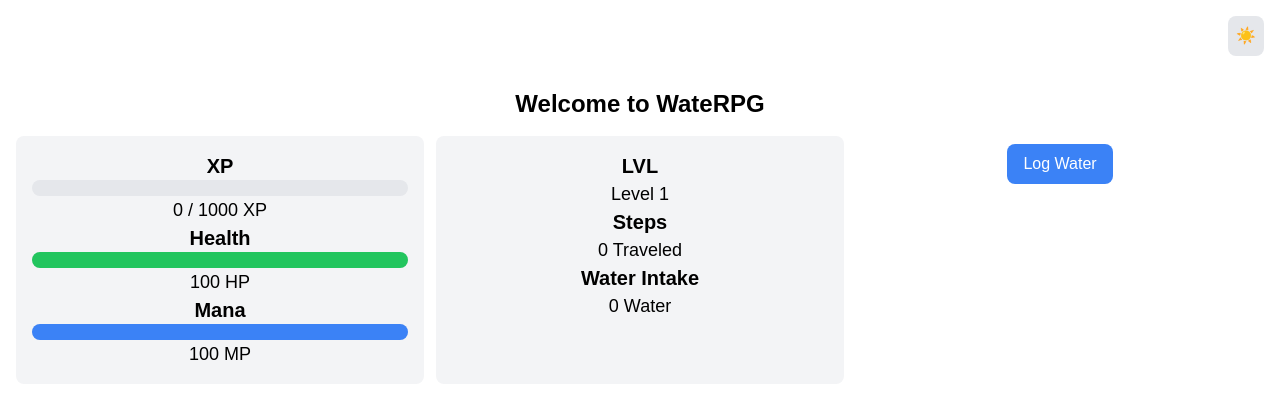
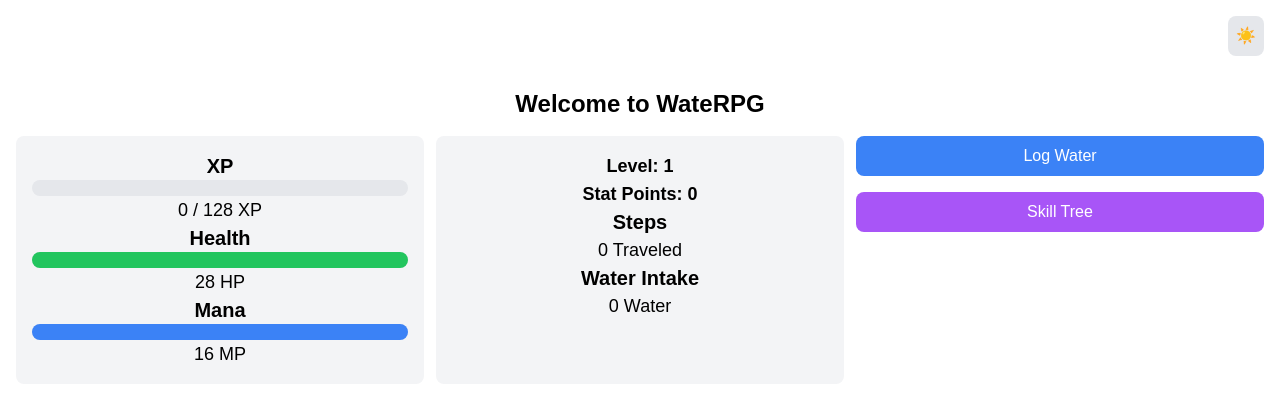
Before and after one commit to PabloGiraldo96/healtySteps, a Next.js app: page / in a window 1280 px wide. Shown: the top 398 px of the page. Built offline with nearby package versions, Linux system fonts and the light colour scheme.

Commit message:
XPTree + Stat Points

```diff
--- a/src/components/StatsUI.jsx
+++ b/src/components/StatsUI.jsx
@@ -1,6 +1,7 @@
 "use client";
 
 import { useState, useEffect } from 'react';
+import XpTree from './XpTree';
 
 const StatsUI = () => {
   const [steps, setSteps] = useState(0);
@@ -9,11 +10,13 @@ const StatsUI = () => {
   const [cooldown, setCooldown] = useState(0);
   const [xp, setXp] = useState(0);
   const [level, setLevel] = useState(1);
-  const maxXp = 1000;
+  const [statPoints, setStatPoints] = useState(0);
+  const [maxXp, setMaxXp] = useState(128);
+  const [showXpTree, setShowXpTree] = useState(false);
 
   const getWeightedRandomXP = () => {
     const random = Math.random();
-    const weightedXP = Math.floor(Math.pow(random, 2) * 1000) + 1;
+    const weightedXP = Math.floor(Math.pow(random, 2) * 16) + 1;
     return weightedXP;
   };
 
@@ -28,6 +31,8 @@ const StatsUI = () => {
             const newXp = prevXp + 10;
             if (newXp >= maxXp) {
               setLevel((prevLevel) => prevLevel + 1);
+              setStatPoints((prevStatPoints) => prevStatPoints + 1);
+              setMaxXp((prevMaxXp) => prevMaxXp * 2);
               return 0;
             }
             return newXp;
@@ -43,7 +48,7 @@ const StatsUI = () => {
     } else {
       console.log('Device motion is not supported on this device.');
     }
-  }, []);
+  }, [maxXp]);
 
   const handleWaterClick = () => {
     const now = new Date();
@@ -56,6 +61,8 @@ const StatsUI = () => {
         const newXp = prevXp + gainedXP;
         if (newXp >= maxXp) {
           setLevel((prevLevel) => prevLevel + 1);
+          setStatPoints((prevStatPoints) => prevStatPoints + 1);
+          setMaxXp((prevMaxXp) => prevMaxXp * 2);
           return newXp - maxXp;
         }
         return newXp;
@@ -84,6 +91,8 @@ const StatsUI = () => {
 
   return (
     <div className="space-y-4">
+      {!showXpTree ? (
+        // Main Stats View
         <div className="grid grid-cols-3 gap-3">
           <div className="p-4 bg-gray-100 dark:bg-gray-800 rounded-lg">
             <h2 className="text-xl font-semibold">XP</h2>
@@ -101,7 +110,7 @@ const StatsUI = () => {
                 style={{ width: `100%` }}
               ></div>
             </div>
-          <p className="text-lg">100 HP</p>
+            <p className="text-lg">28 HP</p>
             <h2 className="text-xl font-semibold">Mana</h2>
             <div className="w-full bg-gray-200 rounded-full h-4 dark:bg-gray-700">
               <div
@@ -109,26 +118,44 @@ const StatsUI = () => {
                 style={{ width: `100%` }}
               ></div>
             </div>
-          <p className="text-lg">100 MP</p>
+            <p className="text-lg">16 MP</p>
           </div>
           <div className="p-4 bg-gray-100 dark:bg-gray-800 rounded-lg">
-          <h2 className="text-xl font-semibold">LVL</h2>
-          <p className="text-lg">Level {level}</p>
+            <p className="text-lg font-semibold">Level: {level}</p>
+            <p className="text-lg font-semibold">Stat Points: {statPoints}</p>
             <h2 className="text-xl font-semibold">Steps</h2>
             <p className="text-lg">{steps} Traveled</p>
             <h2 className="text-xl font-semibold">Water Intake</h2>
             <p className="text-lg">{waterIntake} Water</p>
           </div>
-        <div>
+          <div className="space-y-4">
             <button
               onClick={handleWaterClick}
               disabled={cooldown > 0}
-            className="mt-2 px-4 py-2 bg-blue-500 text-white rounded-lg hover:bg-blue-600 disabled:bg-gray-400 disabled:cursor-not-allowed"
+              className="w-full px-4 py-2 bg-blue-500 text-white rounded-lg hover:bg-blue-600 disabled:bg-gray-400 disabled:cursor-not-allowed"
             >
               {cooldown > 0 ? `Wait ${formatCooldown(cooldown)}` : 'Log Water'}
             </button>
+            <button
+              onClick={() => setShowXpTree(true)}
+              className="w-full px-4 py-2 bg-purple-500 text-white rounded-lg hover:bg-purple-600"
+            >
+              Skill Tree
+            </button>
           </div>
         </div>
+      ) : (
+        // XpTree View
+        <div className="space-y-4">
+          <XpTree statPoints={statPoints} setStatPoints={setStatPoints} />
+          <button
+            onClick={() => setShowXpTree(false)}
+            className="w-full px-4 py-2 bg-gray-500 text-white rounded-lg hover:bg-gray-600"
+          >
+            Back to Stats
+          </button>
+        </div>
+      )}
     </div>
   );
 };
--- /dev/null
+++ b/src/components/XpTree.jsx
@@ -0,0 +1,52 @@
+"use client";
+
+import { useState } from 'react';
+
+const XpTree = ({ statPoints, setStatPoints }) => {
+  const [skills, setSkills] = useState({
+    strength: { level: 0, cost: 1 },
+    agility: { level: 0, cost: 1 },
+    intelligence: { level: 0, cost: 1 },
+    endurance: { level: 0, cost: 1 },
+  });
+
+  const handleSkillUpgrade = (skill) => {
+    if (statPoints >= skills[skill].cost) {
+      setSkills((prevSkills) => ({
+        ...prevSkills,
+        [skill]: {
+          ...prevSkills[skill],
+          level: prevSkills[skill].level + 1,
+          cost: prevSkills[skill].cost + 1,
+        },
+      }));
+      setStatPoints((prevStatPoints) => prevStatPoints - skills[skill].cost);
+    } else {
+      alert('Not enough stat points!');
+    }
+  };
+
+  return (
+    <div className="p-4 bg-gray-100 dark:bg-gray-800 rounded-lg space-y-4">
+      <h2 className="text-xl font-semibold">Skill Tree</h2>
+      <div className="grid grid-cols-2 gap-4">
+        {Object.keys(skills).map((skill) => (
+          <div key={skill} className="p-4 bg-gray-200 dark:bg-gray-700 rounded-lg">
+            <h3 className="text-lg font-semibold capitalize">{skill}</h3>
+            <p className="text-md">Level: {skills[skill].level}</p>
+            <p className="text-md">Cost: {skills[skill].cost} points</p>
+            <button
+              onClick={() => handleSkillUpgrade(skill)}
+              disabled={statPoints < skills[skill].cost}
+              className="mt-2 px-4 py-2 bg-green-500 text-white rounded-lg hover:bg-green-600 disabled:bg-gray-400 disabled:cursor-not-allowed"
+            >
+              Upgrade
+            </button>
+          </div>
+        ))}
+      </div>
+    </div>
+  );
+};
+
+export default XpTree;
```
Lines whose indentation alone changed are shown as unchanged.
